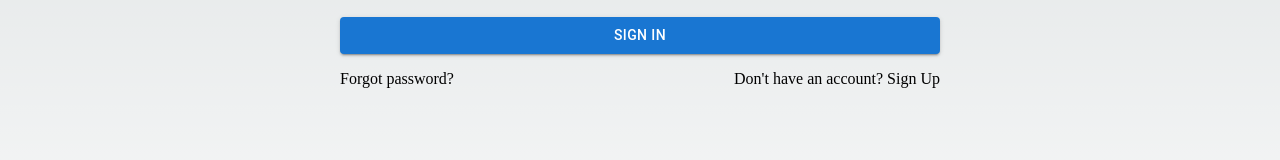
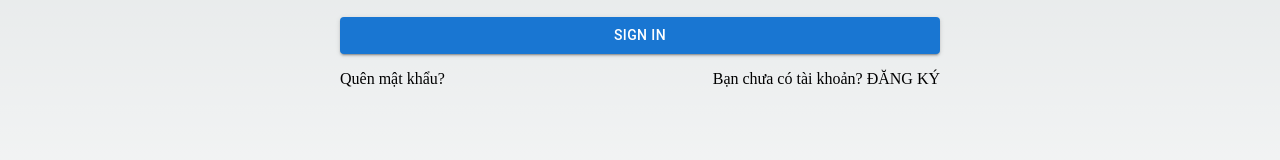
Before and after one commit to thaytungdaylaixe/nextyourapp, a Next.js app: page /login in a window 1280 px wide. Shown: the part 373-533 px from the top of the page. Built offline with nearby package versions, Linux system fonts and the light colour scheme.

Commit message:
first commit

```diff
--- a/pages/login/index.js
+++ b/pages/login/index.js
@@ -82,12 +82,12 @@ export default function SignIn() {
           <Grid container>
             <Grid item xs>
               <Link href="#" variant="body2">
-                Forgot password?
+                Quên mật khẩu?
               </Link>
             </Grid>
             <Grid item>
               <Link href="#" variant="body2">
-                {"Don't have an account? Sign Up"}
+                {"Bạn chưa có tài khoản? ĐĂNG KÝ"}
               </Link>
             </Grid>
           </Grid>
```
Also changed, not shown: 1 other file (tests, documents, lock files or other folders).
